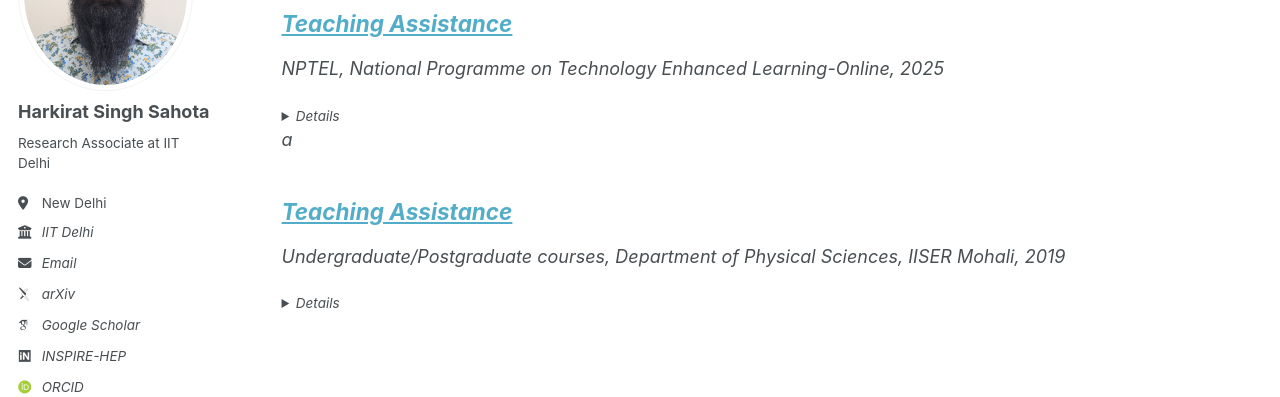
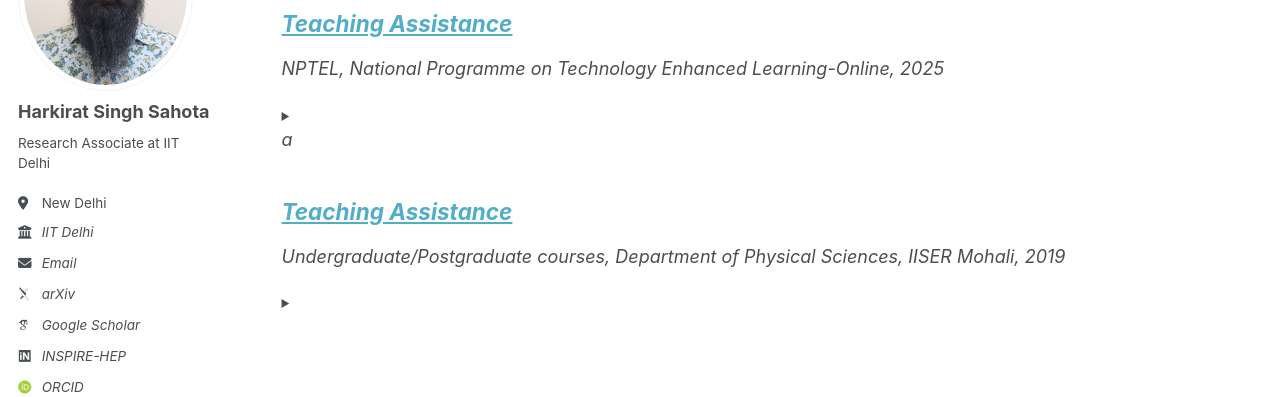
Before and after one commit to harkiratss/harkiratss.github.io, a Jekyll site: the page built from _pages/teaching.html, in a window 1280 px wide. Shown: the part 203-600 px from the top of the page. Built offline with Jekyll 4.4.1, drawn with Linux system fonts in a browser that asks for light colours; some web fonts are replaced.

Commit message:
Update archive-single.html

```diff
--- a/_includes/archive-single.html
+++ b/_includes/archive-single.html
@@ -52,7 +52,7 @@ a{% include base_path %}
 
     {% if post.excerpt and site.read_more != 'enabled' %}
   <details class="archive__item-excerpt">
-<!--     <summary><strong>Summary</strong></summary> -->
+    <summary><strong></strong></summary>
     <div itemprop="description">
       {{ post.excerpt | markdownify }}
     </div>
@@ -60,7 +60,7 @@ a{% include base_path %}
 
     {% elsif post.excerpt and site.read_more == 'enabled' %}
       <details class="archive__item-excerpt">
-<!--         <summary><strong>Summary</strong></summary> -->
+        <summary><strong></strong></summary>
         <div itemprop="description">
           {{ post.excerpt | markdownify | remove: '<p>' | remove: '</p>' }}
           <strong><a href="{{ base_path }}{{ post.url }}" rel="permalink"> Read more</a></strong>
```
